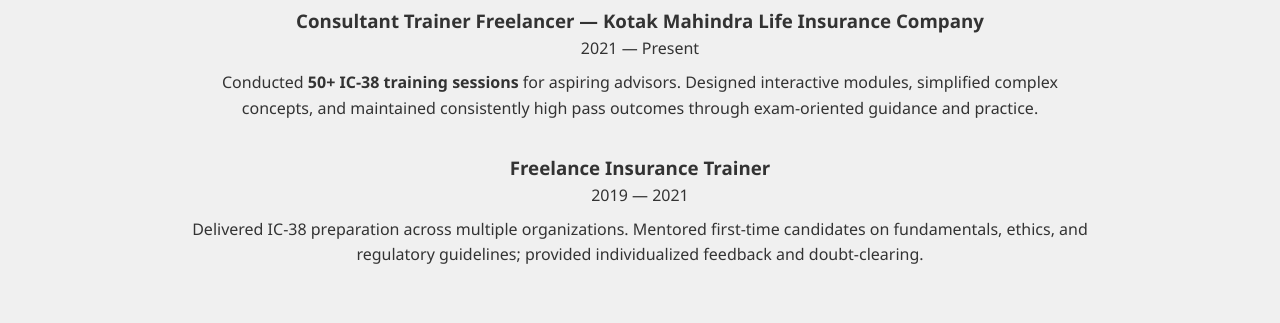
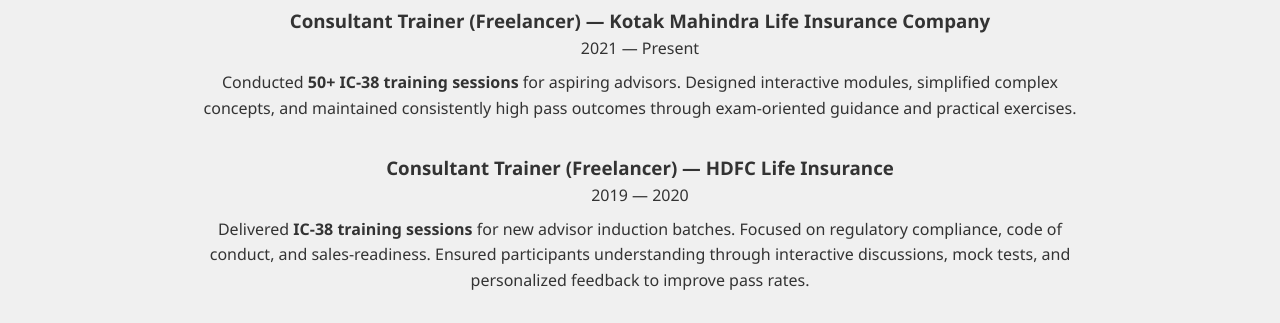
Before and after one commit to Bishal-Keshri/csbresume, a plain HTML site: page index.html in a window 1280 px wide. Shown: the part 596-919 px from the top of the page. Drawn offline with Linux system fonts and the light colour scheme.

Commit message:
Added HDFC

```diff
--- a/index.html
+++ b/index.html
@@ -43,24 +43,36 @@
                 <h2>Experience</h2>
 
                 <article class="job">
-                    <h3>Consultant Trainer Freelancer — Kotak Mahindra Life Insurance Company</h3>
+                    <h3>Consultant Trainer (Freelancer) — Kotak Mahindra Life Insurance Company</h3>
                     <span class="date">2021 — Present</span>
                     <p>
                         Conducted <strong>50+ IC-38 training sessions</strong> for aspiring advisors. Designed
                         interactive modules, simplified complex concepts, and maintained consistently high pass outcomes
-                        through exam-oriented guidance and practice.
+                        through exam-oriented guidance and practical exercises.
+                    </p>
+                </article>
+
+                <article class="job">
+                    <h3>Consultant Trainer (Freelancer) — HDFC Life Insurance</h3>
+                    <span class="date">2019 — 2020</span>
+                    <p>
+                        Delivered <strong>IC-38 training sessions</strong> for new advisor induction batches. Focused on
+                        regulatory compliance, code of conduct, and sales-readiness. Ensured participants understanding
+                        through interactive discussions, mock tests, and personalized feedback to improve pass rates.
                     </p>
                 </article>
 
                 <article class="job">
                     <h3>Freelance Insurance Trainer</h3>
-                    <span class="date">2019 — 2021</span>
+                    <span class="date">2018 — 2019</span>
                     <p>
-                        Delivered IC-38 preparation across multiple organizations. Mentored first-time candidates on
-                        fundamentals, ethics, and regulatory guidelines; provided individualized feedback and
-                        doubt-clearing.
+                        Provided IC-38 exam preparation across multiple organizations. Guided first-time candidates on
+                        insurance basics, ethics, and IRDAI guidelines; offered doubt-clearing sessions and follow-up
+                        support
+                        for successful certification.
                     </p>
                 </article>
+
 
             </div>
         </section>
```
